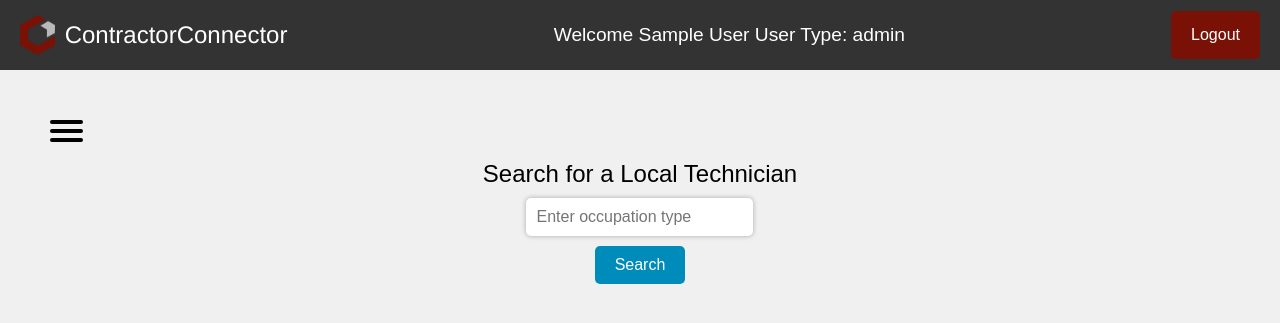
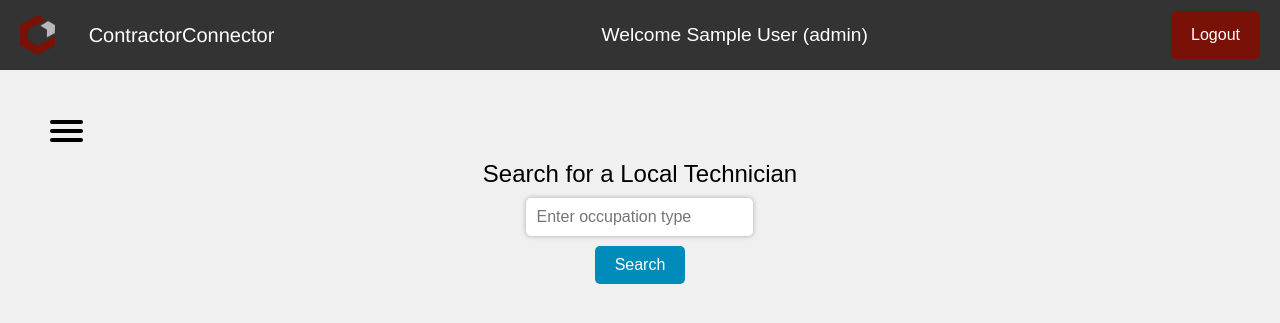
Before and after one commit to jad7qt/DatabaseProject, a PHP site: page /homepage.php in a window 1280 px wide; the page is wider, and only the part inside the window is pictured. Shown: the top 323 px of that part. Run offline with PHP 8.4, Linux system fonts and the light colour scheme; the visitor is signed in with stand-in values (Sample User, id 1).

Commit message:
changes to a couple things

```diff
--- a/connect-db.php
+++ b/connect-db.php
@@ -1,7 +1,7 @@
 <?php
 
 $username = 'jad7qt_b';
-$password = apache_getenv('PASS');
+$password = 'UpsornWinter2023';
 $host = 'mysql01.cs.virginia.edu';
 $dbname = 'jad7qt_b';
 $dsn = "mysql:host=$host;dbname=$dbname";
--- a/contact.html
+++ b/contact.php
@@ -14,7 +14,6 @@
             <img id="logo-image" src="images/logo_blank.png" alt="ContractorConnector" class="about-image">
             <p>
                 Feel free to reach us at info@ContractorConnector.com
-
             </p>
             <button class="btn-back" onclick="window.location.href='login.php';">Back to Login</button>
         </div>
--- a/css/homepage.css
+++ b/css/homepage.css
@@ -277,3 +277,9 @@ label[for="occupation-type"] {
 }
 
 /* End Search Bar */
+
+
+#CCbutton{
+  padding-top: 9px;
+  padding-bottom: 9px;
+}
--- a/css/searchResults.css
+++ b/css/searchResults.css
@@ -266,3 +266,8 @@ header {
   }
 
   /* End Search Results */
+
+  #CCbutton{
+    padding-top: 9px;
+    padding-bottom: 9px;
+  }
--- a/homepage.php
+++ b/homepage.php
@@ -14,10 +14,11 @@ if (isset($_SESSION['UserID']) && isset($_SESSION['Username']) ) {
 <header>
     <div class="logo-container">
       <img src="images/logo_blank.png" alt="Logo" class="logo">
+      <Button id="CCbutton" onclick="window.location.href='homepage.php'">
       <h1 class="site-title">ContractorConnector</h1>
+      </Button>
     </div>
-    <h2 class="welcome-message">Welcome <?php echo $_SESSION['FirstName']?>
-    User Type: <?php echo $_SESSION['Type']?>
+    <h2 class="welcome-message">Welcome <?php echo $_SESSION['FirstName']?> (<?php echo $_SESSION['Type']?>)
   </h2>
     <button class="logout-button" onclick="window.location.href='logout.php'">Logout</button>
 </header>
--- a/login.php
+++ b/login.php
@@ -80,7 +80,7 @@ if (isset($_POST['uname']) && isset($_POST['password']) && !empty($_POST['action
                     <!-- <li><a href="#">Home</a></li> -->
                     <li><a href="about.html">About</a></li>
                     <li><a href="services.html">Services</a></li>
-                    <li><a href="contact.html">Contact</a></li>
+                    <li><a href="contact.php">Contact</a></li>
                 </ul>
             </nav>
         </div>
```
Also changed, not shown: searchResults.php (+5 -2 lines).
